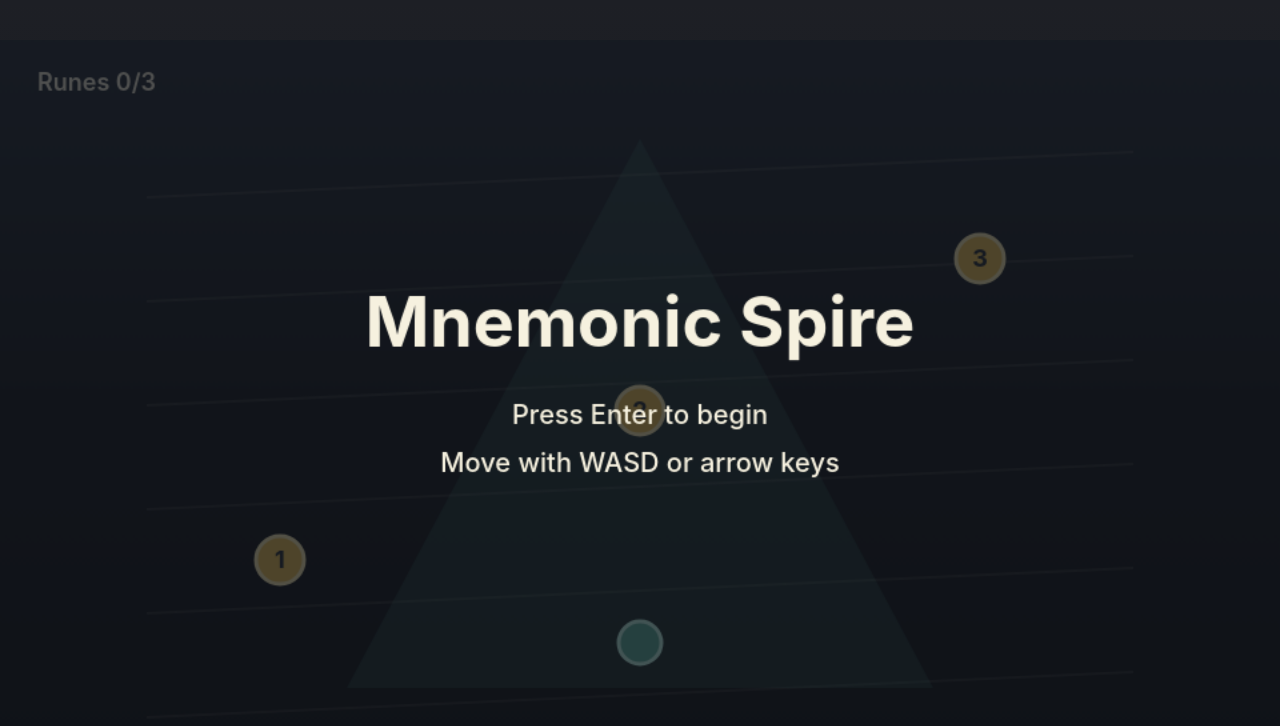
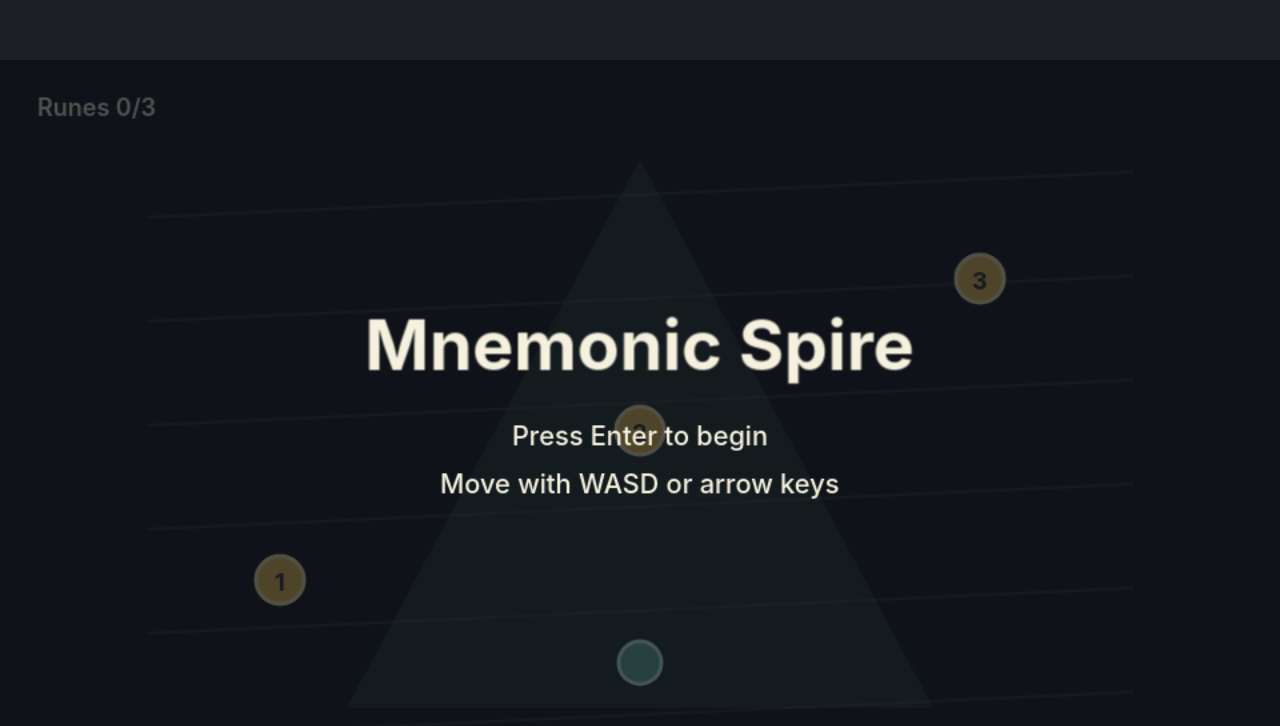
Before and after one commit to chencyr/mnemonic-sprie, a website built with Vite: page index.html in a window 1280 px wide. Built offline with nearby package versions, Linux system fonts and the light colour scheme.

Commit message:
Switch scaffold to Phaser 3

```diff
--- a/index.html
+++ b/index.html
@@ -6,9 +6,7 @@
     <title>Mnemonic Spire</title>
   </head>
   <body>
-    <main id="app">
-      <canvas id="game" width="960" height="540" aria-label="Mnemonic Spire game canvas"></canvas>
-    </main>
+    <main id="app" aria-label="Mnemonic Spire game"></main>
     <script type="module" src="/src/main.ts"></script>
   </body>
 </html>
--- a/package.json
+++ b/package.json
@@ -12,5 +12,8 @@
     "playwright": "^1.59.1",
     "typescript": "^5.9.3",
     "vite": "^7.1.12"
+  },
+  "dependencies": {
+    "phaser": "^3.90.0"
   }
 }
--- a/src/main.ts
+++ b/src/main.ts
@@ -1,15 +1,26 @@
+import Phaser from "phaser";
 import "./style.css";
 
 type Mode = "title" | "playing" | "complete";
 
-type Vec2 = {
+type RuneState = {
+  id: number;
   x: number;
   y: number;
+  collected: boolean;
+  circle?: Phaser.GameObjects.Arc;
+  label?: Phaser.GameObjects.Text;
 };
 
-type Rune = Vec2 & {
-  id: number;
-  collected: boolean;
+type KeyMap = {
+  up: Phaser.Input.Keyboard.Key;
+  down: Phaser.Input.Keyboard.Key;
+  left: Phaser.Input.Keyboard.Key;
+  right: Phaser.Input.Keyboard.Key;
+  w: Phaser.Input.Keyboard.Key;
+  a: Phaser.Input.Keyboard.Key;
+  s: Phaser.Input.Keyboard.Key;
+  d: Phaser.Input.Keyboard.Key;
 };
 
 declare global {
@@ -19,263 +30,298 @@ declare global {
   }
 }
 
-const canvas = document.querySelector<HTMLCanvasElement>("#game");
+const GAME_WIDTH = 960;
+const GAME_HEIGHT = 540;
 
-if (!canvas) {
-  throw new Error("Missing #game canvas");
-}
+let activeScene: MainScene | undefined;
 
-const renderingContext = canvas.getContext("2d");
+class MainScene extends Phaser.Scene {
+  private mode: Mode = "title";
+  private elapsed = 0;
+  private score = 0;
+  private keys?: KeyMap;
+  private player?: Phaser.GameObjects.Arc;
+  private hud?: Phaser.GameObjects.Text;
+  private titleGroup?: Phaser.GameObjects.Container;
+  private completeGroup?: Phaser.GameObjects.Container;
 
-if (!renderingContext) {
-  throw new Error("Canvas 2D context is unavailable");
-}
-
-const ctx: CanvasRenderingContext2D = renderingContext;
-
-const world = {
-  width: 960,
-  height: 540,
+  private readonly playerState = {
+    x: GAME_WIDTH / 2,
+    y: GAME_HEIGHT - 88,
+    radius: 16,
+    speed: 220,
   };
 
-const keys = new Set<string>();
-let lastFrame = performance.now();
-
-const state = {
-  mode: "title" as Mode,
-  elapsed: 0,
-  score: 0,
-  player: {
-    x: world.width / 2,
-    y: world.height - 88,
-    radius: 16,
-    speed: 220,
-  },
-  runes: [
+  private readonly runes: RuneState[] = [
     { id: 1, x: 210, y: 390, collected: false },
     { id: 2, x: 480, y: 278, collected: false },
     { id: 3, x: 735, y: 164, collected: false },
-  ] as Rune[],
-};
+  ];
 
-function resetGame() {
-  state.mode = "playing";
-  state.elapsed = 0;
-  state.score = 0;
-  state.player.x = world.width / 2;
-  state.player.y = world.height - 88;
-  for (const rune of state.runes) {
-    rune.collected = false;
-  }
+  constructor() {
+    super("MainScene");
   }
 
-function clamp(value: number, min: number, max: number) {
-  return Math.min(max, Math.max(min, value));
+  create() {
+    activeScene = this;
+    this.createBackground();
+    this.createRunes();
+    this.createPlayer();
+    this.createHud();
+    this.createOverlays();
+    this.bindInput();
+    this.syncView();
   }
 
-function distance(a: Vec2, b: Vec2) {
-  return Math.hypot(a.x - b.x, a.y - b.y);
+  update(_time: number, delta: number) {
+    this.advance(delta);
   }
 
-function update(dt: number) {
-  if (state.mode !== "playing") {
+  advance(ms: number) {
+    if (this.mode !== "playing") {
       return;
     }
 
-  state.elapsed += dt;
-
-  const move = { x: 0, y: 0 };
-  if (keys.has("arrowleft") || keys.has("a")) move.x -= 1;
-  if (keys.has("arrowright") || keys.has("d")) move.x += 1;
-  if (keys.has("arrowup") || keys.has("w")) move.y -= 1;
-  if (keys.has("arrowdown") || keys.has("s")) move.y += 1;
-
-  const length = Math.hypot(move.x, move.y) || 1;
-  state.player.x = clamp(
-    state.player.x + (move.x / length) * state.player.speed * dt,
-    state.player.radius,
-    world.width - state.player.radius,
-  );
-  state.player.y = clamp(
-    state.player.y + (move.y / length) * state.player.speed * dt,
-    state.player.radius,
-    world.height - state.player.radius,
-  );
-
-  for (const rune of state.runes) {
-    if (!rune.collected && distance(state.player, rune) < state.player.radius + 18) {
-      rune.collected = true;
-      state.score += 1;
-    }
+    const dt = ms / 1000;
+    this.elapsed += dt;
+    this.movePlayer(dt);
+    this.collectRunes();
+    this.syncView();
   }
 
-  if (state.score === state.runes.length) {
-    state.mode = "complete";
-  }
-}
-
-function drawBackground() {
-  const gradient = ctx.createLinearGradient(0, 0, 0, world.height);
-  gradient.addColorStop(0, "#28313f");
-  gradient.addColorStop(0.5, "#171b22");
-  gradient.addColorStop(1, "#101318");
-  ctx.fillStyle = gradient;
-  ctx.fillRect(0, 0, world.width, world.height);
-
-  ctx.strokeStyle = "rgba(246, 241, 223, 0.11)";
-  ctx.lineWidth = 2;
-  for (let y = 118; y < world.height; y += 78) {
-    ctx.beginPath();
-    ctx.moveTo(110, y);
-    ctx.lineTo(world.width - 110, y - 34);
-    ctx.stroke();
-  }
-
-  ctx.fillStyle = "rgba(95, 183, 166, 0.18)";
-  ctx.beginPath();
-  ctx.moveTo(480, 74);
-  ctx.lineTo(260, 486);
-  ctx.lineTo(700, 486);
-  ctx.closePath();
-  ctx.fill();
-}
-
-function drawRunes() {
-  for (const rune of state.runes) {
-    if (rune.collected) {
-      continue;
-    }
-
-    ctx.fillStyle = "#f1c65b";
-    ctx.strokeStyle = "#fff3bd";
-    ctx.lineWidth = 3;
-    ctx.beginPath();
-    ctx.arc(rune.x, rune.y, 18, 0, Math.PI * 2);
-    ctx.fill();
-    ctx.stroke();
-
-    ctx.fillStyle = "#27303a";
-    ctx.font = "700 18px Inter, sans-serif";
-    ctx.textAlign = "center";
-    ctx.textBaseline = "middle";
-    ctx.fillText(String(rune.id), rune.x, rune.y + 1);
-  }
-}
-
-function drawPlayer() {
-  ctx.fillStyle = "#5fb7a6";
-  ctx.strokeStyle = "#c6fff1";
-  ctx.lineWidth = 3;
-  ctx.beginPath();
-  ctx.arc(state.player.x, state.player.y, state.player.radius, 0, Math.PI * 2);
-  ctx.fill();
-  ctx.stroke();
-}
-
-function drawHud() {
-  ctx.fillStyle = "#f6f1df";
-  ctx.font = "600 18px Inter, sans-serif";
-  ctx.textAlign = "left";
-  ctx.textBaseline = "top";
-  ctx.fillText(`Runes ${state.score}/${state.runes.length}`, 28, 24);
-}
-
-function drawTitle() {
-  ctx.fillStyle = "rgba(16, 19, 24, 0.72)";
-  ctx.fillRect(0, 0, world.width, world.height);
-  ctx.fillStyle = "#f6f1df";
-  ctx.textAlign = "center";
-  ctx.textBaseline = "middle";
-  ctx.font = "700 52px Inter, sans-serif";
-  ctx.fillText("Mnemonic Spire", world.width / 2, 214);
-  ctx.font = "500 20px Inter, sans-serif";
-  ctx.fillText("Press Enter to begin", world.width / 2, 282);
-  ctx.fillText("Move with WASD or arrow keys", world.width / 2, 318);
-}
-
-function drawComplete() {
-  ctx.fillStyle = "rgba(16, 19, 24, 0.72)";
-  ctx.fillRect(0, 0, world.width, world.height);
-  ctx.fillStyle = "#f6f1df";
-  ctx.textAlign = "center";
-  ctx.textBaseline = "middle";
-  ctx.font = "700 44px Inter, sans-serif";
-  ctx.fillText("Spire Remembered", world.width / 2, 238);
-  ctx.font = "500 20px Inter, sans-serif";
-  ctx.fillText("Press Enter to restart", world.width / 2, 298);
-}
-
-function render() {
-  ctx.clearRect(0, 0, world.width, world.height);
-  drawBackground();
-  drawRunes();
-  drawPlayer();
-  drawHud();
-
-  if (state.mode === "title") {
-    drawTitle();
-  } else if (state.mode === "complete") {
-    drawComplete();
-  }
-}
-
-function frame(now: number) {
-  const dt = Math.min(0.05, (now - lastFrame) / 1000);
-  lastFrame = now;
-  update(dt);
-  render();
-  requestAnimationFrame(frame);
-}
-
-function renderGameToText() {
+  getTextState() {
     return JSON.stringify({
-    note: "Coordinates use canvas pixels with origin at top-left, x increases right, y increases down.",
-    mode: state.mode,
+      note: "Coordinates use Phaser canvas pixels with origin at top-left, x increases right, y increases down.",
+      engine: "Phaser 3",
+      mode: this.mode,
       player: {
-      x: Math.round(state.player.x),
-      y: Math.round(state.player.y),
-      radius: state.player.radius,
+        x: Math.round(this.playerState.x),
+        y: Math.round(this.playerState.y),
+        radius: this.playerState.radius,
       },
-    runes: state.runes.map((rune) => ({
+      runes: this.runes.map((rune) => ({
         id: rune.id,
         x: rune.x,
         y: rune.y,
         collected: rune.collected,
       })),
-    score: state.score,
-    elapsed: Number(state.elapsed.toFixed(2)),
+      score: this.score,
+      elapsed: Number(this.elapsed.toFixed(2)),
     });
   }
 
-window.render_game_to_text = renderGameToText;
+  private createBackground() {
+    const background = this.add.graphics();
+    background.fillGradientStyle(0x28313f, 0x28313f, 0x101318, 0x101318, 1);
+    background.fillRect(0, 0, GAME_WIDTH, GAME_HEIGHT);
+
+    background.lineStyle(2, 0xf6f1df, 0.11);
+    for (let y = 118; y < GAME_HEIGHT; y += 78) {
+      background.beginPath();
+      background.moveTo(110, y);
+      background.lineTo(GAME_WIDTH - 110, y - 34);
+      background.strokePath();
+    }
+
+    background.fillStyle(0x5fb7a6, 0.18);
+    background.beginPath();
+    background.moveTo(480, 74);
+    background.lineTo(260, 486);
+    background.lineTo(700, 486);
+    background.closePath();
+    background.fillPath();
+  }
+
+  private createRunes() {
+    for (const rune of this.runes) {
+      rune.circle = this.add.circle(rune.x, rune.y, 18, 0xf1c65b).setStrokeStyle(3, 0xfff3bd);
+      rune.label = this.add
+        .text(rune.x, rune.y + 1, String(rune.id), {
+          color: "#27303a",
+          fontFamily: "Inter, sans-serif",
+          fontSize: "18px",
+          fontStyle: "700",
+        })
+        .setOrigin(0.5);
+    }
+  }
+
+  private createPlayer() {
+    this.player = this.add
+      .circle(this.playerState.x, this.playerState.y, this.playerState.radius, 0x5fb7a6)
+      .setStrokeStyle(3, 0xc6fff1);
+  }
+
+  private createHud() {
+    this.hud = this.add.text(28, 24, "", {
+      color: "#f6f1df",
+      fontFamily: "Inter, sans-serif",
+      fontSize: "18px",
+      fontStyle: "600",
+    });
+  }
+
+  private createOverlays() {
+    const titleShade = this.add.rectangle(0, 0, GAME_WIDTH, GAME_HEIGHT, 0x101318, 0.72).setOrigin(0);
+    const title = this.add
+      .text(GAME_WIDTH / 2, 214, "Mnemonic Spire", {
+        color: "#f6f1df",
+        fontFamily: "Inter, sans-serif",
+        fontSize: "52px",
+        fontStyle: "700",
+      })
+      .setOrigin(0.5);
+    const start = this.add
+      .text(GAME_WIDTH / 2, 282, "Press Enter to begin", {
+        color: "#f6f1df",
+        fontFamily: "Inter, sans-serif",
+        fontSize: "20px",
+        fontStyle: "500",
+      })
+      .setOrigin(0.5);
+    const controls = this.add
+      .text(GAME_WIDTH / 2, 318, "Move with WASD or arrow keys", {
+        color: "#f6f1df",
+        fontFamily: "Inter, sans-serif",
+        fontSize: "20px",
+        fontStyle: "500",
+      })
+      .setOrigin(0.5);
+    this.titleGroup = this.add.container(0, 0, [titleShade, title, start, controls]);
+
+    const completeShade = this.add.rectangle(0, 0, GAME_WIDTH, GAME_HEIGHT, 0x101318, 0.72).setOrigin(0);
+    const complete = this.add
+      .text(GAME_WIDTH / 2, 238, "Spire Remembered", {
+        color: "#f6f1df",
+        fontFamily: "Inter, sans-serif",
+        fontSize: "44px",
+        fontStyle: "700",
+      })
+      .setOrigin(0.5);
+    const restart = this.add
+      .text(GAME_WIDTH / 2, 298, "Press Enter to restart", {
+        color: "#f6f1df",
+        fontFamily: "Inter, sans-serif",
+        fontSize: "20px",
+        fontStyle: "500",
+      })
+      .setOrigin(0.5);
+    this.completeGroup = this.add.container(0, 0, [completeShade, complete, restart]).setVisible(false);
+  }
+
+  private bindInput() {
+    this.keys = this.input.keyboard?.addKeys({
+      up: Phaser.Input.Keyboard.KeyCodes.UP,
+      down: Phaser.Input.Keyboard.KeyCodes.DOWN,
+      left: Phaser.Input.Keyboard.KeyCodes.LEFT,
+      right: Phaser.Input.Keyboard.KeyCodes.RIGHT,
+      w: Phaser.Input.Keyboard.KeyCodes.W,
+      a: Phaser.Input.Keyboard.KeyCodes.A,
+      s: Phaser.Input.Keyboard.KeyCodes.S,
+      d: Phaser.Input.Keyboard.KeyCodes.D,
+    }) as KeyMap | undefined;
+
+    this.input.keyboard?.on("keydown-ENTER", () => {
+      if (this.mode !== "playing") {
+        this.startGame();
+      }
+    });
+
+    this.input.keyboard?.on("keydown-F", () => {
+      if (this.scale.isFullscreen) {
+        this.scale.stopFullscreen();
+      } else {
+        this.scale.startFullscreen();
+      }
+    });
+  }
+
+  private startGame() {
+    this.mode = "playing";
+    this.elapsed = 0;
+    this.score = 0;
+    this.playerState.x = GAME_WIDTH / 2;
+    this.playerState.y = GAME_HEIGHT - 88;
+    for (const rune of this.runes) {
+      rune.collected = false;
+    }
+    this.syncView();
+  }
+
+  private movePlayer(dt: number) {
+    if (!this.keys) {
+      return;
+    }
+
+    const move = { x: 0, y: 0 };
+    if (this.keys.left.isDown || this.keys.a.isDown) move.x -= 1;
+    if (this.keys.right.isDown || this.keys.d.isDown) move.x += 1;
+    if (this.keys.up.isDown || this.keys.w.isDown) move.y -= 1;
+    if (this.keys.down.isDown || this.keys.s.isDown) move.y += 1;
+
+    const length = Math.hypot(move.x, move.y);
+    if (length === 0) {
+      return;
+    }
+
+    this.playerState.x = Phaser.Math.Clamp(
+      this.playerState.x + (move.x / length) * this.playerState.speed * dt,
+      this.playerState.radius,
+      GAME_WIDTH - this.playerState.radius,
+    );
+    this.playerState.y = Phaser.Math.Clamp(
+      this.playerState.y + (move.y / length) * this.playerState.speed * dt,
+      this.playerState.radius,
+      GAME_HEIGHT - this.playerState.radius,
+    );
+  }
+
+  private collectRunes() {
+    for (const rune of this.runes) {
+      const distance = Phaser.Math.Distance.Between(this.playerState.x, this.playerState.y, rune.x, rune.y);
+      if (!rune.collected && distance < this.playerState.radius + 18) {
+        rune.collected = true;
+        this.score += 1;
+      }
+    }
+
+    if (this.score === this.runes.length) {
+      this.mode = "complete";
+    }
+  }
+
+  private syncView() {
+    this.player?.setPosition(this.playerState.x, this.playerState.y);
+    this.hud?.setText(`Runes ${this.score}/${this.runes.length}`);
+    this.titleGroup?.setVisible(this.mode === "title");
+    this.completeGroup?.setVisible(this.mode === "complete");
+
+    for (const rune of this.runes) {
+      rune.circle?.setVisible(!rune.collected);
+      rune.label?.setVisible(!rune.collected);
+    }
+  }
+}
+
+const config: Phaser.Types.Core.GameConfig = {
+  type: Phaser.CANVAS,
+  parent: "app",
+  width: GAME_WIDTH,
+  height: GAME_HEIGHT,
+  backgroundColor: "#101318",
+  scale: {
+    mode: Phaser.Scale.FIT,
+    autoCenter: Phaser.Scale.CENTER_BOTH,
+  },
+  scene: MainScene,
+};
+
+new Phaser.Game(config);
+
+window.render_game_to_text = () => activeScene?.getTextState() ?? JSON.stringify({ mode: "booting" });
 window.advanceTime = (ms: number) => {
   const steps = Math.max(1, Math.round(ms / (1000 / 60)));
   for (let i = 0; i < steps; i += 1) {
-    update(1 / 60);
+    activeScene?.advance(1000 / 60);
   }
-  render();
 };
-
-window.addEventListener("keydown", (event) => {
-  const key = event.key.toLowerCase();
-  keys.add(key);
-
-  if (key === "enter" && state.mode !== "playing") {
-    resetGame();
-  }
-
-  if (key === "f") {
-    if (document.fullscreenElement) {
-      void document.exitFullscreen();
-    } else {
-      void canvas.requestFullscreen();
-    }
-  }
-});
-
-window.addEventListener("keyup", (event) => {
-  keys.delete(event.key.toLowerCase());
-});
-
-render();
-requestAnimationFrame(frame);
--- a/src/style.css
+++ b/src/style.css
@@ -35,7 +35,7 @@ body {
     #16181e;
 }
 
-#game {
+#app canvas {
   display: block;
   width: min(100vw, 177.7778vh);
   height: min(56.25vw, 100vh);
--- /dev/null
+++ b/vite.config.ts
@@ -0,0 +1,14 @@
+import { defineConfig } from "vite";
+
+export default defineConfig({
+  build: {
+    chunkSizeWarningLimit: 1600,
+    rollupOptions: {
+      output: {
+        manualChunks: {
+          phaser: ["phaser"],
+        },
+      },
+    },
+  },
+});
```
Also changed, not shown: progress.md (+5 -0 lines), README.md, 1 other file. Lines whose indentation alone changed are shown as unchanged.
